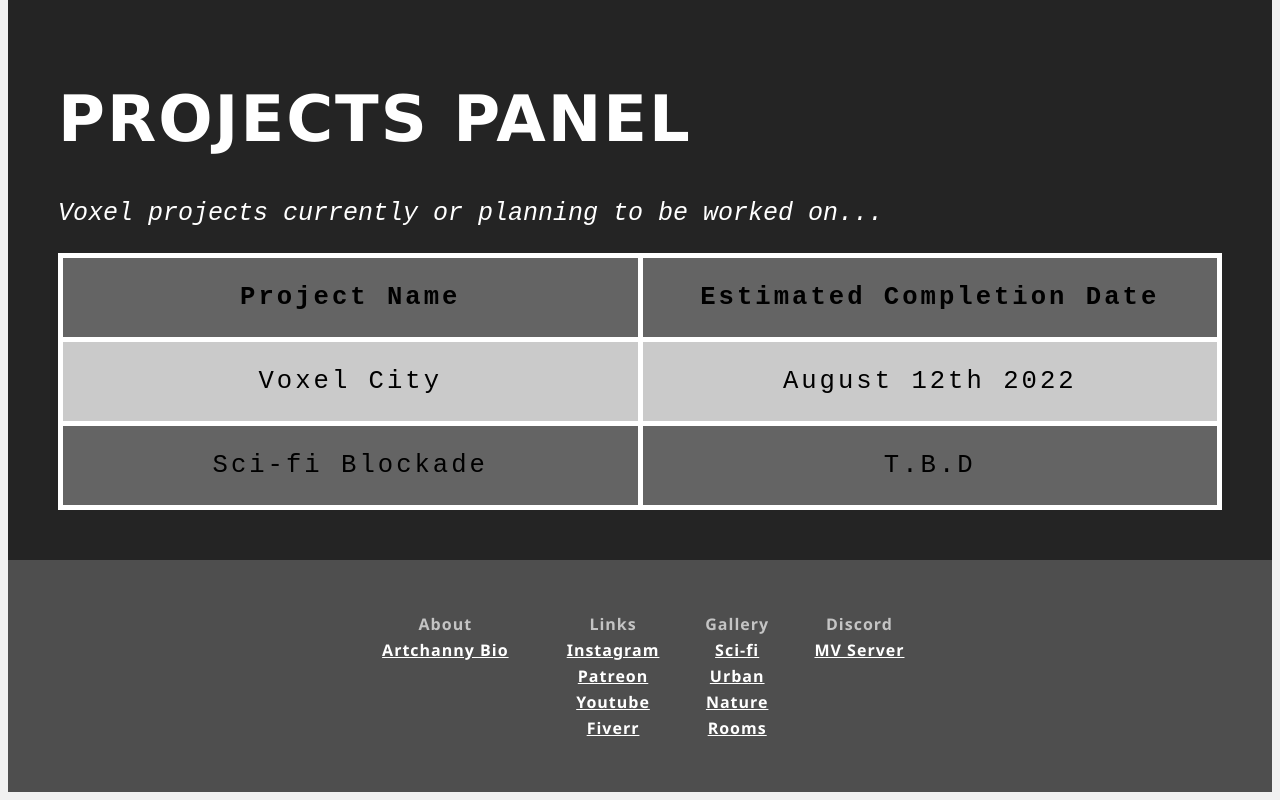
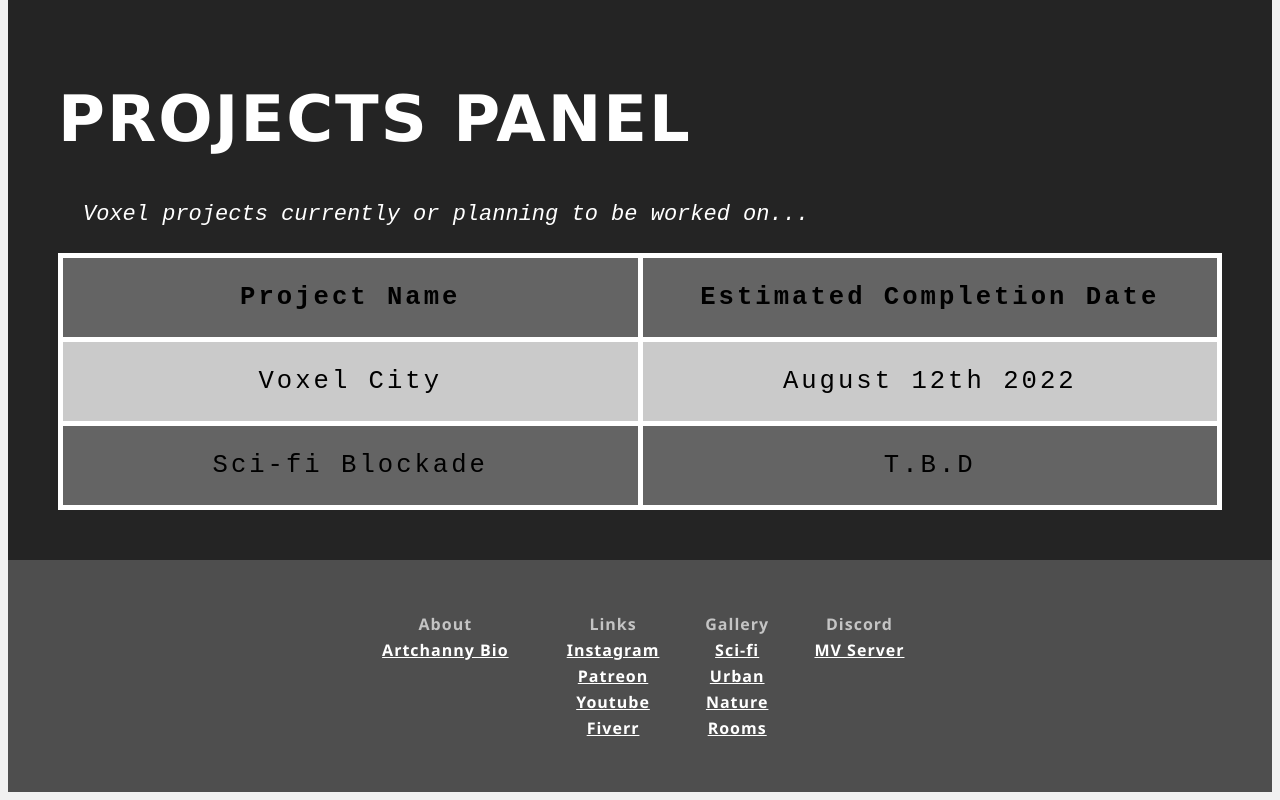
Before and after one commit to BCDelta/Artchanny-Portfolio, a plain HTML site: page index.html in a window 1280 px wide. Shown: the part 875-1675 px from the top of the page. Drawn offline with Linux system fonts and the light colour scheme.

Commit message:
Update index.html

```diff
--- a/index.html
+++ b/index.html
@@ -44,7 +44,7 @@
             <div class="introBlock">
                 <h1 class="pageTitle"><span>PROJECTS PANEL</span></h1>
                 <p>
-                    <i class="sub-text">Voxel projects currently or planning to be worked on... </i>
+                    <i class="description">Voxel projects currently or planning to be worked on... </i>
                 </p>
                 <div id ="projects-panel">
                     <table class="projects">
```
